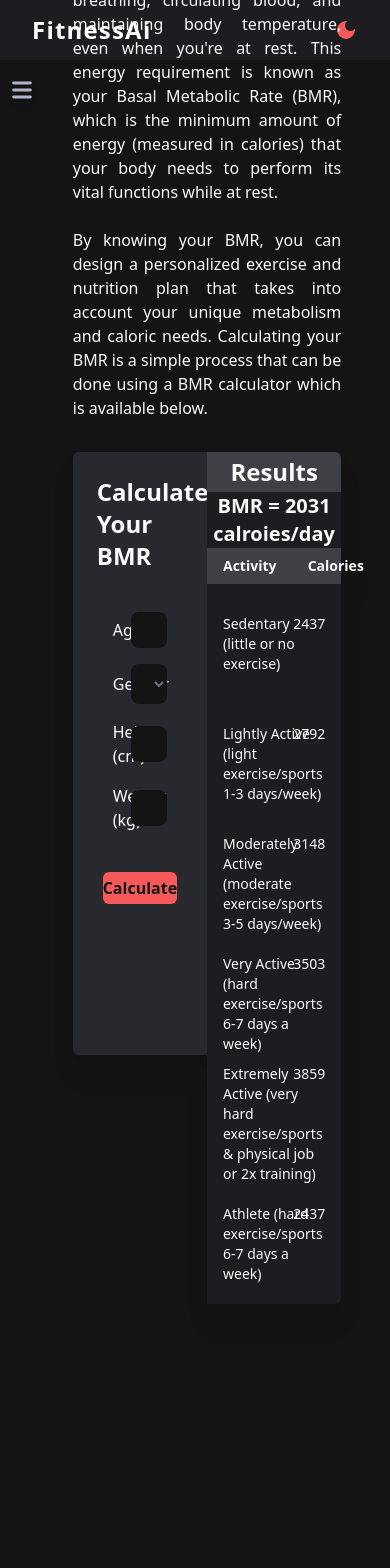
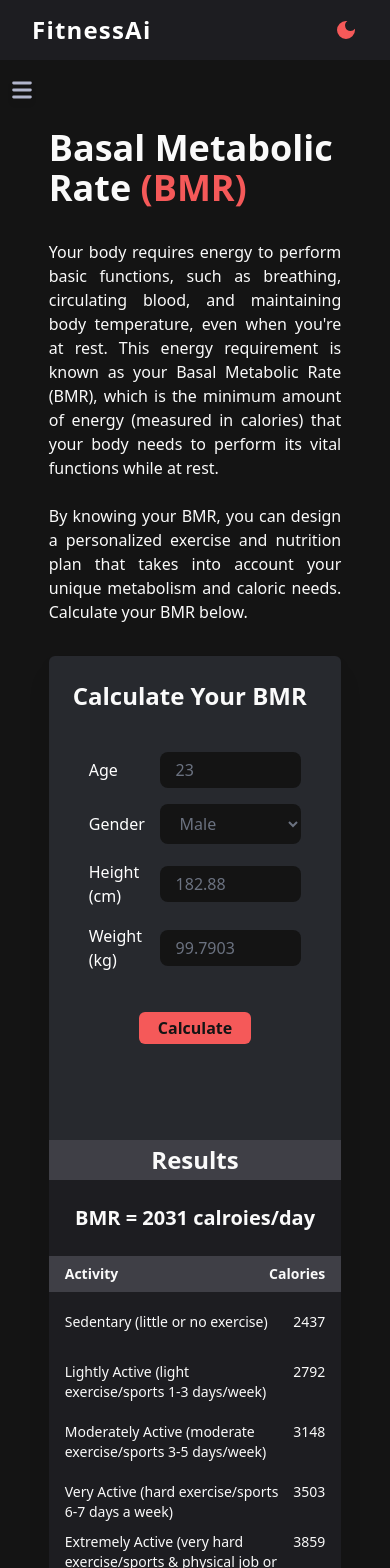
Before and after one commit to ethanvillalobos8/fitness-ai, a Next.js app: page /calculator/bmr in a window 390 px wide. Shown: the top 1568 px of the page. Before the commit the page ends 1424 px from the top, so only its background shows below. Built offline with nearby package versions, Linux system fonts and the light colour scheme.

Commit message:
Add responsive design

```diff
--- a/app/calculator/bmr/page.js
+++ b/app/calculator/bmr/page.js
@@ -2,9 +2,8 @@ import Calculator from '@/components/Calculator';
 
 export default function bmr() {
     return (
-        <main>
-            <div className="flex w-full items-center justify-center" style={{ height: 'calc(100vh - 64px)' }}>
-                <div className="flex flex-col justify-center pl-6 pt-14 w-3/4 max-w-6xl h-full space-y-8">
+        <div className="grid grid-cols-1 w-full content-center justify-items-center">
+            <div className="flex flex-col justify-center min-md:pl-6 pt-16 pb-14 w-3/4 max-w-6xl h-full space-y-8">
                 <h1 className="text-4xl font-bold text-zinc-50">Basal Metabolic Rate <span className='text-[#F55959]'>(BMR)</span></h1>
                 <div className='flex'>
                     <p className='text-justify text-zinc-50'>
@@ -15,8 +14,7 @@ export default function bmr() {
                         functions while at rest.
                         <br></br><br></br>
                         By knowing your BMR, you can design a personalized exercise and nutrition plan that
-                            takes into account your unique metabolism and caloric needs. Calculating your BMR is
-                            a simple process that can be done using a BMR calculator which is available below.
+                        takes into account your unique metabolism and caloric needs. Calculate your BMR below.
                     </p>
                 </div>
                 <div className='flex h-full'>
@@ -24,6 +22,5 @@ export default function bmr() {
                 </div>
             </div>
         </div>
-        </main>
     );
 }
--- a/app/page.js
+++ b/app/page.js
@@ -1,8 +1,8 @@
 export default function landingPage() {
     return (
         <div className="flex w-full items-center justify-center pb-12 space-x-3" style={{ height: 'calc(100vh - 64px)' }}>
-            <div className="inline-block animate-spin ease-linear rounded-full border-4 border-gray-200 border-t-[#F55959] h-10 w-10"></div>
-            <h1 className="text-4xl font-bold text-zinc-50">Under Development.</h1>
+            <div className="inline-block animate-spin ease-linear rounded-full border-4 border-gray-200 border-t-[#F55959] h-10 w-10 max-sm:h-7 max-sm:w-7"></div>
+            <h1 className="text-4xl max-sm:text-3xl font-bold text-zinc-50">Under Development.</h1>
         </div>
     );
 }
--- a/components/Calculator.js
+++ b/components/Calculator.js
@@ -32,7 +32,7 @@ const Calculator = () => {
     const renderTDEE = () => {
         return (
             tdeeValues.map((tdee, index) => (
-                <div key={index} className="grid grid-cols-5 content-center w-full h-full">
+                <div key={index} className="grid grid-cols-5 content-center w-full h-full self-center">
                     <h1 className="col-span-4 justify-self-start pl-4">{activityLevels[index].type} {activityLevels[index].details}</h1>
                     <h1 className="justify-self-end pr-4">{Math.round(tdee)}</h1>
                 </div>
@@ -41,13 +41,13 @@ const Calculator = () => {
     }
 
     return (
-        <div className='flex flex-col w-full h-5/6 bg-tertiary rounded-md drop-shadow-xl'>
-            <div className="grid grid-cols-2 w-full h-full">
-                <div>
+        <div className='flex flex-col w-full h-full bg-tertiary rounded-md drop-shadow-xl'>
+            <div className="grid grid-cols-2 min-[0px]:grid-cols-1 sm:grid-cols-1 md:grid-cols-2 lg:grid-cols-2 xl:grid-cols-2 w-full h-full">
+                <div className="flex flex-col w-full h-full">
                     <h1 className="text-2xl font-bold text-left pt-6 pl-6 w-full text-zinc-50 ">Calculate Your BMR</h1>
                     <div className="flex flex-row w-full h-full items-center justify-center">
-                        <div className="flex flex-col w-full h-full">
-                            <div className="flex flex-col w-full px-10 space-y-4">
+                        <div className="flex flex-col w-full h-full pb-14 sm:pb-0 items-center justify-center">
+                            <div className="flex flex-col w-full px-10 space-y-4 pb-10 justify-center">
                                 <div className="flex items-center pt-10">
                                     <label htmlFor="age" className="w-1/3 font-medium text-white">Age</label>
                                     <input
@@ -107,10 +107,10 @@ const Calculator = () => {
                         </div>
                     </div>
                 </div>
-                <div className="flex w-full h-full bg-secondary rounded-r-md">
-                    <div className="flex flex-col w-full h-full">
-                        <h1 className="text-2xl font-bold text-center py-1 w-full rounded-tr-md text-zinc-50 bg-zinc-700">Results</h1>
-                        <h1 className="flex text-xl font-bold items-center justify-center text-center h-1/4 w-full text-zinc-50">BMR = {Math.round(bmr)} calroies/day</h1>
+                <div className="flex w-full h-full">
+                    <div className="flex flex-col w-full h-full bg-secondary rounded-r-md max-[767px]:rounded-b-md">
+                        <h1 className="text-2xl font-bold text-center py-1 w-full min-[0px]:rounded-none max-sm:rounded-none md:rounded-tr-md lg:rounded-tr-md xl:rounded-tr-md 2xl:rounded-tr-md text-zinc-50 bg-zinc-700">Results</h1>
+                        <h1 className="flex text-xl font-bold items-center justify-center text-center py-6 w-full text-zinc-50">BMR = {Math.round(bmr)} calroies/day</h1>
                         <div className="flex flex-col text-xl font-bold items-center justify-center text-center h-full w-full text-zinc-50">
                             <div className="grid grid-cols-4 text-sm self-start font-bold text-right py-2 w-full text-zinc-50 bg-zinc-700">
                                 <h1 className="col-span-3 justify-self-start pl-4">Activity</h1>
--- a/components/Sidebar.js
+++ b/components/Sidebar.js
@@ -15,12 +15,12 @@ const Sidebar = () => {
     const menuContent = ['BMI', 'BMR', 'Calories', 'Macro' ];
     const menuIsOpen = () => {
         return (
-            <div    className={`flex flex-col w-full h-full justify-center items-start gap-y-4 text-zinc-50 font-bold tracking-wide text-xl transition-opacity
+            <div    className={`flex flex-col max-sm:flex-row max-sm:pt-1 w-full h-full justify-center items-start gap-y-4 text-zinc-50 font-bold tracking-wide text-xl max-sm:text-md transition-opacity
                     ${isOpen ? "opacity-100" : "opacity-0"} transition-all duration-300 ease-in-out`}>
                 {menuContent.map((item, index) => {
                     return (
-                        <Link key={index} href={`/calculator/${item.toLowerCase()}`} className="flex w-full h-10 items-center px-6 hover:bg-primaryAccent hover:text-[#F55959]">
-                            <h1 className="text-left">{item}</h1>
+                        <Link key={index} href={`/calculator/${item.toLowerCase()}`} className="flex min-md:w-full h-10 items-center max-sm:justify-center px-6 max-sm:px-3.5 hover:bg-primaryAccent hover:text-[#F55959]">
+                            <h1 className="text-left max-sm:text-center">{item}</h1>
                         </Link>
                     );
                 })}
@@ -29,7 +29,7 @@ const Sidebar = () => {
     }
 
     return (
-        <div className={`absolute flex ${isOpen ? 'w-[140px] fixed left-0' : 'w-12'} rounded-r-lg drop-shadow-md transition-all duration-300 ease-in-out`} style={{ height: 'calc(100vh - 64px)' }}>
+        <div className={`absolute flex ${isOpen ? 'w-[140px] fixed left-0 max-sm:w-screen max-sm:top-13 max-sm:h-6' : 'w-12'} rounded-r-lg drop-shadow-md transition-all duration-300 ease-in-out`} style={{ height: 'calc(100vh - 64px)' }}>
             <div className="relative grid w-full h-full">
                 <div className="absolute top-0 right-0">
                     <button className="h-7 pt-3 pr-3" onClick={handleToggle}>
```
Lines whose indentation alone changed are shown as unchanged.
